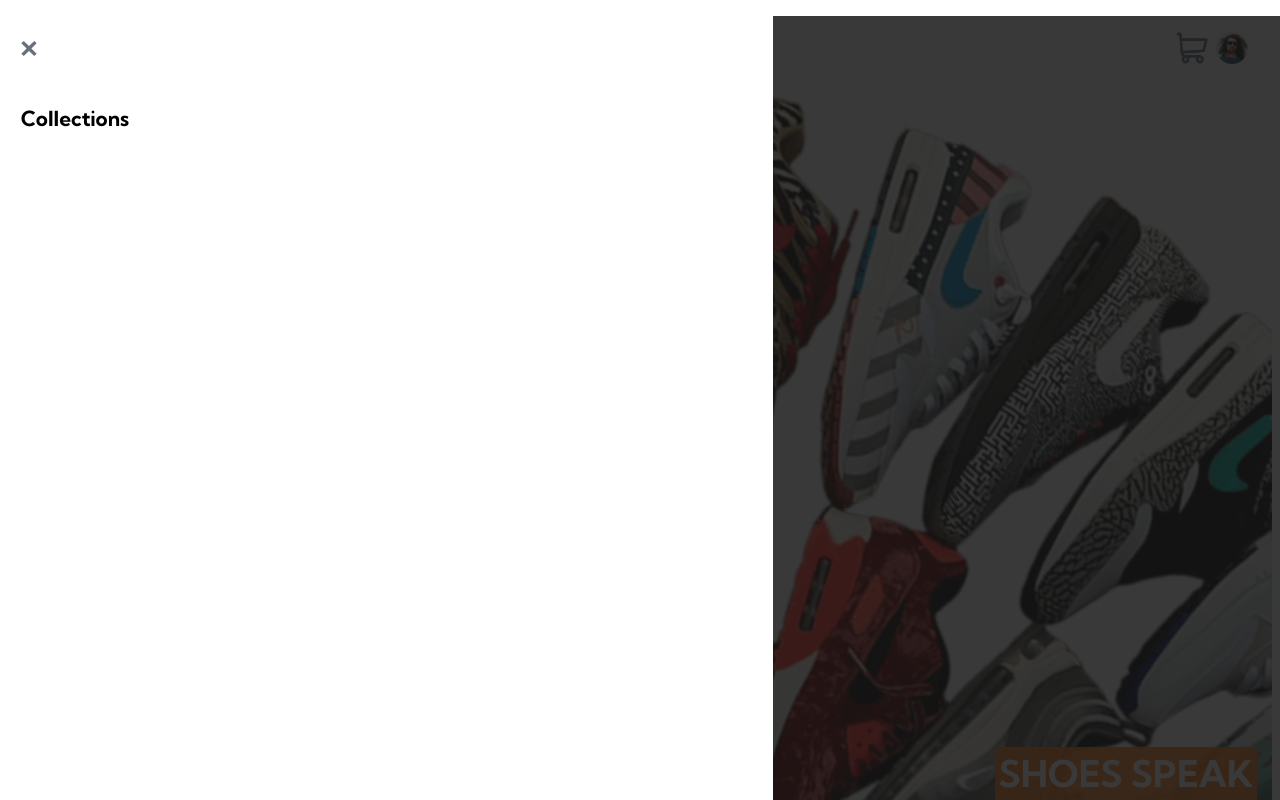
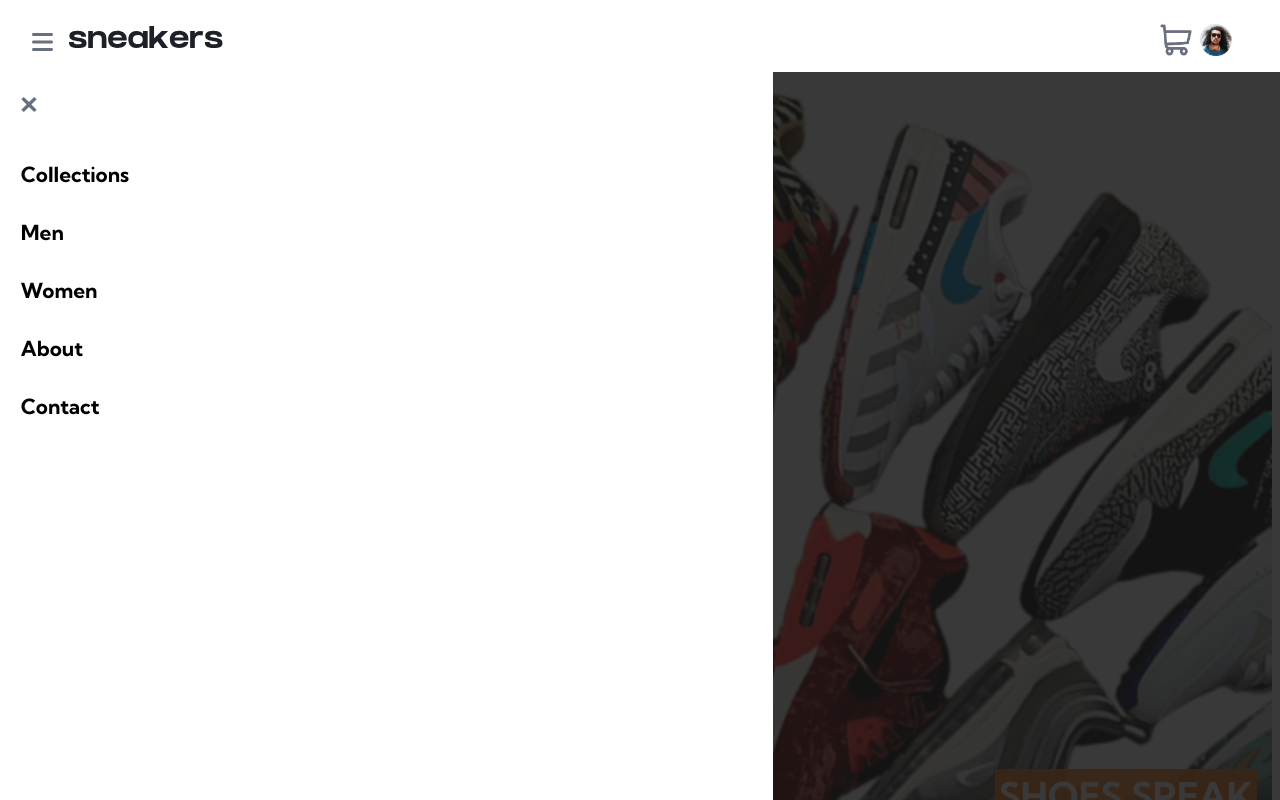
Before and after one commit to Makita7/sneakers_eShop-vue, a Vue app: page /#/ in a window 1280 px wide. Both pictures are taken after a click on the icon 46 px from the left and 50 px from the top of the page. Shown: the top 800 px of the page. Built offline with nearby package versions, Linux system fonts and the light colour scheme.

Commit message:
moving elements into other files

```diff
--- a/src/App.vue
+++ b/src/App.vue
@@ -64,77 +64,20 @@
 <template>
   <BaseHeader @ToggleOpenNav="ToggleOpenNav()" :OpenNav="OpenNav" />
   <BaseCelNavbarVue @ToggleOpenNav="ToggleOpenNav()" :OpenNav="OpenNav" />
-  <RouterView>
+  <RouterView />
 
-  </RouterView>
-  <div class="bannerWrap">
-    <img alt="banner shoes" class="banner" src="./assets/shoeWheelBanner.png" />
-    <div class="qouteWrapper">
-      <p class="quote fixline1">Shoes speak</p>
-      <p class="quote">louder than</p>
-      <p class="quote fixline2">words.</p>
-    </div>
-  </div>
   <!-- <div v-for="p in ProductInformation">
     <img src="./assets/product-images/image-product-0 1-4.jpg" class="product" />
   </div> -->
 
 </template>
 <style scoped>
-  .bannerWrap{
-    width: 100%;
-    overflow: hidden;
+  .relative{
     position: relative;
   }
+
   .product{
     width: 100%;
   }
-  .banner{
-    left: -18rem;
-    width: 150%;
-    position: relative;
-    margin-top: 2.5rem;
-    animation-name: InfiniteRotate 50s linear infinite;
-    -webkit-animation:InfiniteRotate 50s linear infinite;
-    -moz-animation:InfiniteRotate 50s linear infinite;
-    animation:InfiniteRotate 50s linear infinite;
-  }
 
-  @-moz-keyframes InfiniteRotate {
-    100% { -moz-transform: rotate(360deg); }
-  }
-  @-webkit-keyframes InfiniteRotate {
-      100% { -webkit-transform: rotate(360deg); }
-  }
-  @keyframes InfiniteRotate {
-      100% {
-          -webkit-transform: rotate(360deg);
-          transform:rotate(360deg);
-      }
-  }
-  .qouteWrapper{
-    position: absolute;
-    z-index: +10;
-    right: 1rem;
-    top: 35%;
-
-  }
-  .quote{
-    font-size: 2.3rem;
-    background-color: hsl(26deg 100% 55% / 90%);
-    padding: 4px;
-    text-transform: uppercase;
-    color: white;
-    font-weight: 700;
-    margin: 1rem 0;
-    text-align: right;
-    width: fit-content;
-    position: relative;
-  }
-  .fixline1{
-    right: -0.9rem;
-  }
-  .fixline2{
-    right: -6.9rem;
-  }
 </style>
--- a/src/components/BaseCelNavbar.vue
+++ b/src/components/BaseCelNavbar.vue
@@ -20,6 +20,10 @@
             <div class="navbar">
                 <img src="../assets/icon-close.svg" class="Xclose" @click="$emit('ToggleOpenNav')" />
                 <RouterLink to="/" @click="$emit('ToggleOpenNav')" class="link" >Collections</RouterLink>
+                <RouterLink to="/men" @click="$emit('ToggleOpenNav')" class="link" >Men</RouterLink>
+                <RouterLink to="/women" @click="$emit('ToggleOpenNav')" class="link" >Women</RouterLink>
+                <RouterLink to="/about" @click="$emit('ToggleOpenNav')" class="link" >About</RouterLink>
+                <RouterLink to="/contact" @click="$emit('ToggleOpenNav')" class="link" >Contact</RouterLink>
             </div>
         </div>
     </transition>
@@ -59,6 +63,7 @@
         font-size: 1.3rem;
         color: black;
         margin-left: 1rem;
+        margin-bottom: 2rem;
     }
     .v-enter-active,
     .v-leave-active {
--- a/src/components/BaseHeader.vue
+++ b/src/components/BaseHeader.vue
@@ -32,7 +32,6 @@
         padding: 1rem;
         background-color: white;
         z-index: 4;
-        position: absolute;
         width: 100%;
         box-sizing: content-box;
     }
--- a/src/router/index.js
+++ b/src/router/index.js
@@ -21,13 +21,13 @@ export const routes = [
     {
         name: 'women',
         id: 3,
-        path: '/',
+        path: '/women',
         component: () => import('../views/View_Women.vue'),
     },
     {
         name: 'men',
         id: 4,
-        path: '/',
+        path: '/men',
         component: () => import('../views/View_Men.vue'),
     },
     {
--- a/src/views/View_Collections.vue
+++ b/src/views/View_Collections.vue
@@ -1,4 +1,65 @@
 
 <template>
-    <p>Collecitions view</p>
+    <div class="bannerWrap">
+        <img alt="banner shoes" class="banner" src="../assets/shoeWheelBanner.png" />
+        <div class="qouteWrapper">
+        <p class="quote fixline1">Shoes speak</p>
+        <p class="quote">louder than</p>
+        <p class="quote fixline2">words.</p>
+        </div>
+    </div>
 </template>
+
+<style scoped>
+    .bannerWrap{
+        width: 100%;
+        overflow: hidden;
+        position: relative;
+        margin-top: 1rem;
+    }
+    .banner{
+        left: -18rem;
+        width: 150%;
+        position: relative;
+        animation-name: InfiniteRotate 50s linear infinite;
+        -webkit-animation:InfiniteRotate 50s linear infinite;
+        -moz-animation:InfiniteRotate 50s linear infinite;
+        animation:InfiniteRotate 50s linear infinite;
+    }
+    .qouteWrapper{
+        position: absolute;
+        z-index: +10;
+        right: 1rem;
+        top: 35%;
+    }
+    .quote{
+        font-size: 2.3rem;
+        background-color: hsl(26deg 100% 55% / 90%);
+        padding: 4px;
+        text-transform: uppercase;
+        color: white;
+        font-weight: 700;
+        margin: 1rem 0;
+        text-align: right;
+        width: fit-content;
+        position: relative;
+    }
+    .fixline1{
+        right: -0.9rem;
+    }
+    .fixline2{
+        right: -6.9rem;
+    }
+    @-moz-keyframes InfiniteRotate {
+        100% { -moz-transform: rotate(360deg); }
+    }
+    @-webkit-keyframes InfiniteRotate {
+        100% { -webkit-transform: rotate(360deg); }
+    }
+    @keyframes InfiniteRotate {
+        100% {
+            -webkit-transform: rotate(360deg);
+            transform:rotate(360deg);
+        }
+    }
+</style>
```
